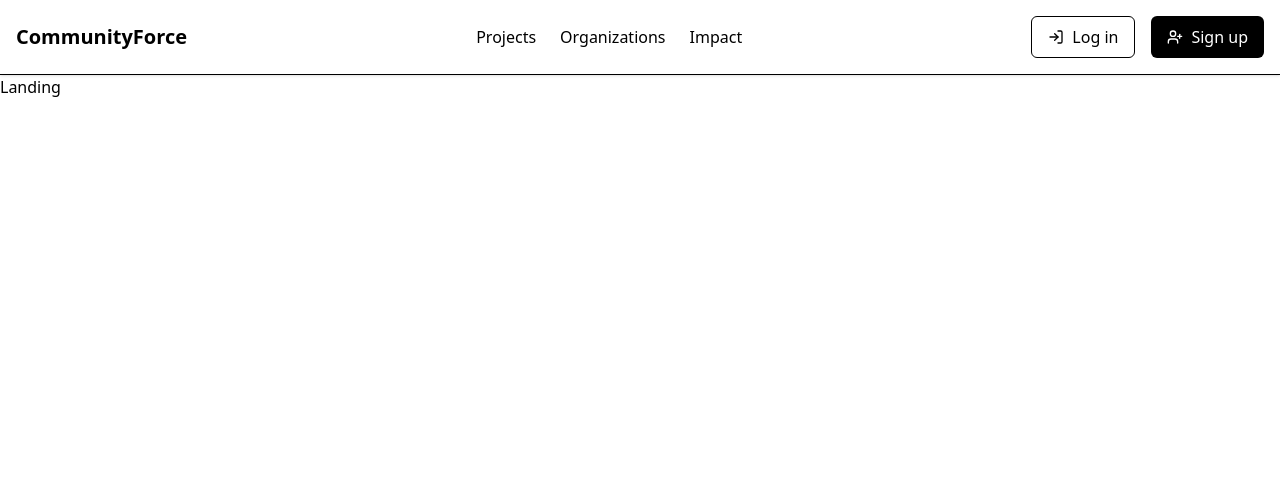
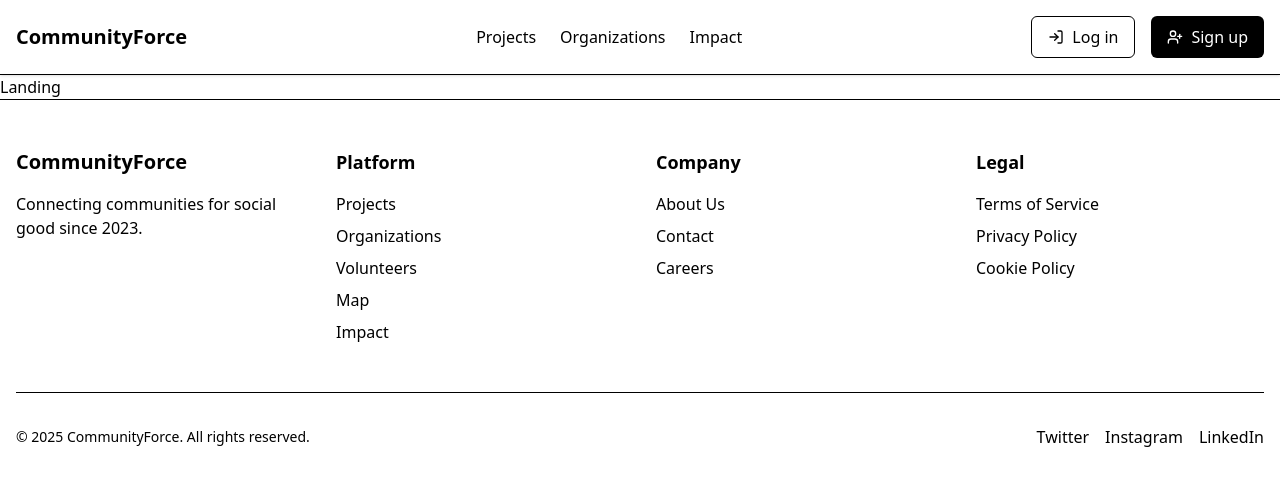
Before and after one commit to adios-xo/techx-Crowdwork, a React (Vite) app in the folder frontend/: page / in a window 1280 px wide. Shown: the top 486 px of the page. Built offline with nearby package versions, Linux system fonts and the light colour scheme.

Commit message:
Added footer

```diff
--- a/frontend/src/components/Footer.jsx
+++ b/frontend/src/components/Footer.jsx
@@ -1,11 +1,64 @@
-import React from 'react'
+import React from "react";
+import { Twitter, Facebook, Instagram, Linkedin } from "lucide-react";
 
-const Footer = () => {
-    return (
-        <div>
-            Footer
+export default function Footer() {
+  return (
+    <footer className="border-t">
+      <div className="container mx-auto px-4 py-12">
+        <div className="grid grid-cols-1 md:grid-cols-4 gap-8">
+          {/* Brand Column */}
+          <div>
+            <h2 className="text-xl font-bold mb-4">CommunityForce</h2>
+            <p className="text-muted-foreground">
+              Connecting communities for social good since 2023.
+            </p>
+          </div>
+
+          {/* Platform Column */}
+          <div>
+            <h3 className="text-lg font-semibold mb-4">Platform</h3>
+            <ul className="space-y-2">
+              <li><p className="text-muted-foreground">Projects</p></li>
+              <li><p className="text-muted-foreground">Organizations</p></li>
+              <li><p className="text-muted-foreground">Volunteers</p></li>
+              <li><p className="text-muted-foreground">Map</p></li>
+              <li><p className="text-muted-foreground">Impact</p></li>
+            </ul>
+          </div>
+
+          {/* Company Column */}
+          <div>
+            <h3 className="text-lg font-semibold mb-4">Company</h3>
+            <ul className="space-y-2">
+              <li><p className="text-muted-foreground">About Us</p></li>
+              <li><p className="text-muted-foreground">Contact</p></li>
+              <li><p className="text-muted-foreground">Careers</p></li>
+            </ul>
+          </div>
+
+          {/* Legal Column */}
+          <div>
+            <h3 className="text-lg font-semibold mb-4">Legal</h3>
+            <ul className="space-y-2">
+              <li><p className="text-muted-foreground">Terms of Service</p></li>
+              <li><p className="text-muted-foreground">Privacy Policy</p></li>
+              <li><p className="text-muted-foreground">Cookie Policy</p></li>
+            </ul>
+          </div>
         </div>
-    )
+
+        {/* Bottom Section with Copyright and Social Icons */}
+        <div className="flex flex-col sm:flex-row justify-between items-center mt-12 pt-8 border-t">
+          <p className="text-sm text-muted-foreground mb-4 sm:mb-0">
+            © {new Date().getFullYear()} CommunityForce. All rights reserved.
+          </p>
+          <div className="flex space-x-4">
+            <p className="text-muted-foreground">Twitter</p>
+            <p className="text-muted-foreground">Instagram</p>
+            <p className="text-muted-foreground">LinkedIn</p>
+          </div>
+        </div>
+      </div>
+    </footer>
+  );
 }
-
-export default Footer
--- a/frontend/src/routes/Routes.jsx
+++ b/frontend/src/routes/Routes.jsx
@@ -3,6 +3,7 @@ import { BrowserRouter as Router, Routes, Route } from "react-router-dom";
 import ProtectedRoute from "./ProtectedRoute";
 import Landing from "../pages/Landing";
 import Navbar from "../components/Navbar";
+import Footer from "../components/Footer";
 
 // Lazy-loaded components for better performance
 const Login = lazy(() => import("../pages/forms/Login"));
@@ -19,6 +20,7 @@ const AppRoutes = () => {
                         <>
                             <Navbar />
                             <Landing />
+                            <Footer />
                         </>
                     } />
                     <Route path="/login" element={
```
Also changed, not shown: 1 other file (tests, documents, lock files or other folders).
